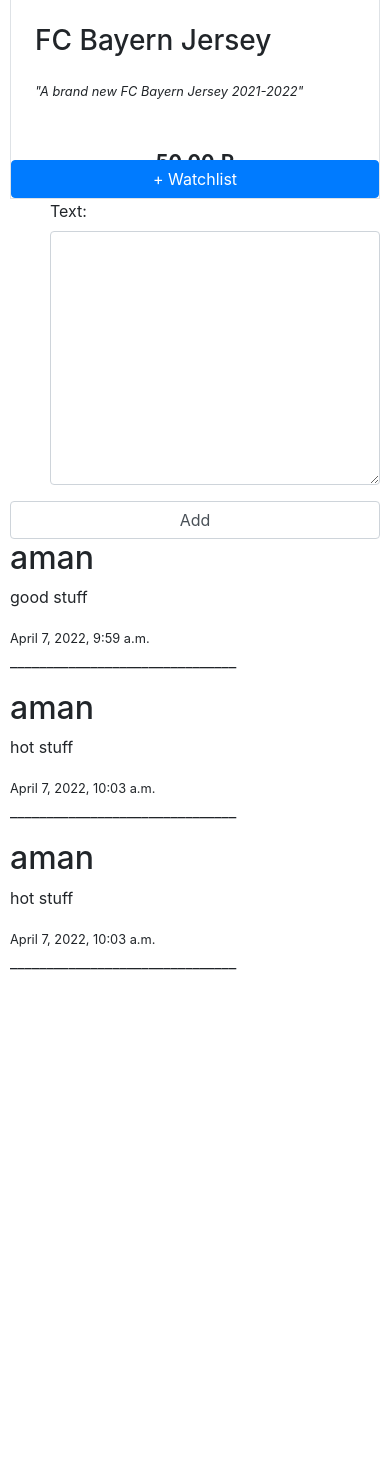
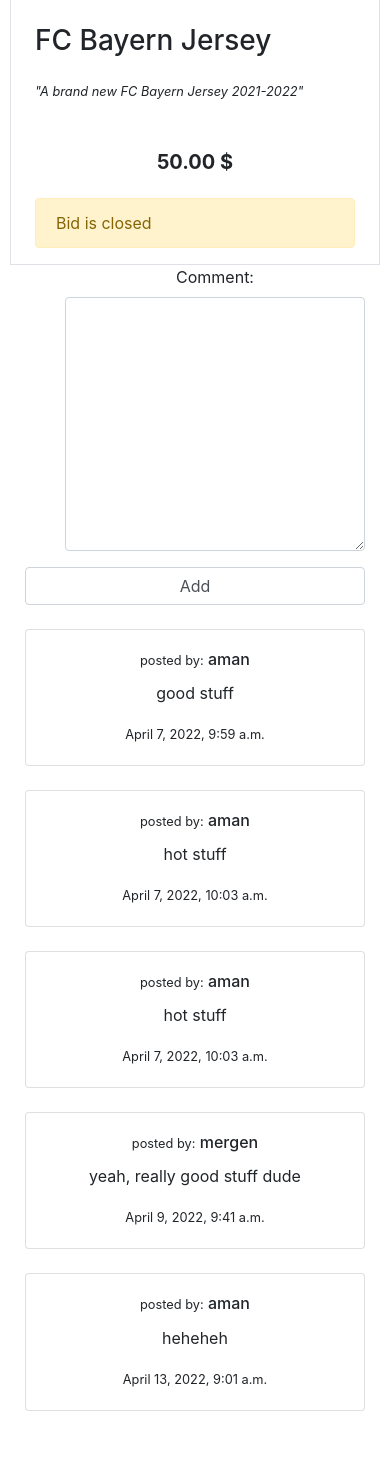
Before and after one commit to MerBerd/commerce, a Django app: page /listing/8 in a window 390 px wide. Shown: the part 475-1936 px from the top of the page. Before the commit the page ends 1445 px from the top, so only its background shows below. Run offline with Django 3.2, Linux system fonts and the light colour scheme; a user stored in the database is signed in; data comes from the database, SQL or seed files in the repository; some libraries are stand-ins or nearby versions.

Commit message:
not beatified version

```diff
--- a/auctions/admin.py
+++ b/auctions/admin.py
@@ -1,7 +1,11 @@
 from django.contrib import admin
-from .models import Listings, Category
+from .models import Listings, Category, Bid, Comment
 
 # Register your models here.
 admin.site.register(Listings)
 
 admin.site.register(Category)
+
+admin.site.register(Bid)
+
+admin.site.register(Comment)
--- a/auctions/forms.py
+++ b/auctions/forms.py
@@ -1,7 +1,7 @@
 from django import forms
 from django.forms import widgets
 
-from .models import Category, Listings, Comment
+from .models import Bid, Listings, Comment
 
 class NewListingForm(forms.ModelForm):
     class Meta:
@@ -18,7 +18,15 @@
 class CommentForm(forms.ModelForm):
     class Meta:
         model = Comment
-        fields = ['Text']
+        fields = ['Comment']
         widgets = {
-            'Text': widgets.Textarea(attrs={'cols' : 60, 'rows' : 10, 'class' : 'form-control'})
+            'Comment': widgets.Textarea(attrs={'cols' : 60, 'rows' : 10, 'class' : 'form-control'})
         }
+
+class BidForm(forms.ModelForm):
+    class Meta:
+        model = Bid
+        fields = ['Amount']
+        widgets = {
+            'Amount' : forms.NumberInput(attrs={'class': 'form-control'})
+        }
--- a/auctions/static/auctions/styles.css
+++ b/auctions/static/auctions/styles.css
@@ -80,3 +80,27 @@
     width: 20px;
     text-align: center;
 }
+
+#cont {
+    display: flex;
+    flex-wrap: wrap;
+}
+
+#cont > div {
+    background-color: gainsboro;
+    font-size: 20px;
+    margin: 20px;
+    padding: 20px;
+    width: 200px;
+}
+
+a:link { text-decoration: none; }
+
+
+a:visited { text-decoration: none; }
+
+
+a:hover { text-decoration: none; }
+
+
+a:active { text-decoration: none; }
--- a/auctions/templates/auctions/category.html
+++ b/auctions/templates/auctions/category.html
@@ -2,9 +2,11 @@
 
 {% block body %}
     <h2>Categories</h2>
-    <div id="container1">
+    <div id="cont">
     {% for category in categories %}
-    <a href=""><div>{{ category.name }}</div></a>
+    <div>
+    <a href="{% url 'binder' category.name %}"><div>{{ category.name }}</div></a>
+    </div>
         {% empty %}
             <h3>No categories</h3>
     {% endfor %}
--- /dev/null
+++ b/auctions/templates/auctions/includes/messages.html
@@ -0,0 +1,8 @@
+{% for message in messages %}
+  <div class="alert {{ message.tags }} alert-dismissible" role="alert">
+    <button type="button" class="close" data-dismiss="alert" aria-label="Close">
+      <span aria-hidden="true">&times;</span>
+    </button>
+    {{ message }}
+  </div>
+{% endfor %}
--- a/auctions/templates/auctions/index.html
+++ b/auctions/templates/auctions/index.html
@@ -8,7 +8,7 @@
         <a href="{% url 'listing' listing.id %}" class="text-decoration-none text-dark"><div class="card" style="width: 18rem;">
                 <img class="card-img-top imgpl" src="{{ listing.Photo }}" alt="Card image of {{ listing.Title }}">
                 <h5 class="card-title center">{{ listing.Title }}</h5>
-                <h6 class="center card-subtitle mb-2 text-muted">{{ listing.StartPrice }} $</h6>
+                <h6 class="center card-subtitle mb-2 text-muted">{{ listing.currentPrice }} $</h6>
                 <a href="#" class="btn btn-primary">to watchlist</a>
             </div></a>
         {% endif %}
--- a/auctions/templates/auctions/layout.html
+++ b/auctions/templates/auctions/layout.html
@@ -28,6 +28,9 @@
             <li class="nav-item">
                 <a class="nav-link" href="{% url 'watchlist' %}">Watchlist</a>
             </li>
+            <li class="nav-item">
+                <a class="nav-link" href="{% url 'category' %}">Category</a>
+            </li>
             {% if user.is_authenticated %}
                 <li class="nav-item">
                     <a class="nav-link" href="{% url 'logout' %}">Log Out</a>
@@ -39,9 +42,11 @@
                 <li class="nav-item">
                     <a class="nav-link" href="{% url 'register' %}">Register</a>
                 </li>
+
             {% endif %}
         </ul>
         <hr>
+        {% include 'auctions/includes/messages.html' %}
         {% block body %}
         {% endblock %}
     </body>
--- a/auctions/templates/auctions/listing.html
+++ b/auctions/templates/auctions/listing.html
@@ -7,6 +7,7 @@
     <div class="row mt-2 align-items-center">
 
         <!-- Image -->
+
         <div class="col-md-6 col-12 d-flex">
             <img style="max-height: 450px;" class="img-fluid mx-auto" src="{% if listing.Photo %}{{ listing.Photo }}{% else %}http://www.aaru.edu.jo/websites/aaru2/wp-content/plugins/learnpress/assets/images/no-image.png?Mobile=1&Source=%2F%5Flayouts%2Fmobile%2Fdispform%2Easpx%3FList%3D78b536db%252De7c7%252D45d9%252Da661%252Ddb2a2aa2fbaf%26View%3D6efc759a%252D0646%252D433c%252Dab6e%252D2f027ffe0799%26RootFolder%3D%252Fwebsites%252Faaru2%252Fwp%252Dcontent%252Fplugins%252Flearnpress%252Fassets%252Fimages%26ID%3D4786%26CurrentPage%3D1{% endif %}" alt="Photo of {{ book.Title }}">
         </div>
@@ -14,48 +15,85 @@
 
         <div class="col-md-6 col-12 border align-self-center pt-4 px-4">
 
-            <!-- Watchlist -->
-            <!---->
+
 
             <h3 class="m-0 pb-3">{{ listing.Title }}</h3>
             <p class="my-1 pb-3">
                 <small><em>"{{listing.Description}}"</em></small>
+
             </p>
 
 
             <!-- Bid section -->
             <div class="text-center my-4">
                 <h5 class="pt-2">
-                   <strong>{{listing.StartPrice}} ₽</strong>
+                   <strong>{{listing.currentPrice}} $</strong>
                 </h5>
             </div>
+            {% if listing.Active == False %}
+                <div class="alert alert-warning" role="alert">
+                    Bid is closed
+                </div>
+                {% if listing.Active == False and user == listing.winner%}
+                <div class="alert alert-success" role="alert">
+                    you won pal
+                  </div>
+                {% endif %}
+            {% elif listing.Author == request.user %}
+            <a style="text-decoration: none; color:black" href="{% url 'CloseBid' listing.id %}"><i class="fa-solid fa-circle-xmark"></i>Close</a>
+            {% else %}
                 {% if user.is_authenticated %}
                 {% if inList %}
                 <button type="button" class="btn btn-primary"><a style="text-decoration: none; color:white" href="{% url 'listingChange' listing.id %}">- Watchlist</a></button>
                 {% else %}
                 <button type="button" class="btn btn-primary"><a style="text-decoration: none; color:white" href="{% url 'listingChange' listing.id %}">+ Watchlist</a></button>
                 {% endif %}
+
+                <div class="text-center my-5">
+                    <form action="{% url 'AddBid' listing.id %}" method='POST'>
+                    {% csrf_token %}
+                    <ul style="list-style-type: none;">
+                        {% for i in bidForm %}
+                        <div class="form-group">{{ i.label_tag }} {{ i }}</li></div>
+                        {% endfor %}
+                    </ul>
+                    <input class = "form-control" type="submit" value='Add'>
+                </form></div>
+
                 {% endif %}
+            {% endif %}
+
             </div>
+
+        </div>
+        <div class="formdiv">
             {% if user.is_authenticated %}
             <form action="{% url 'listing' listing.id %}" method='POST'>
               {% csrf_token %}
                 <ul style="list-style-type: none;">
-                        {% for i in commentform%}
+                    {% for i in commentform %}
                     <div class="form-group">{{ i.label_tag }} {{ i }}</li></div>
                 {% endfor %}
                 </ul>
-                    <input class = "form-control" type="submit" value='Add'>
+                <input class = "form-control" style="text-align:center" type="submit" value='Add'>
             </form>
         {% endif %}
-                <div>
+        </div>
+        <br>
         {% for comment in comments %}
-                <h2>{{ comment.User }}</h2>
-                <p>{{ comment.Text }}</p>
-                <small>{{ comment.PostedTime}}</small>
-                <p>_______________________________</p>
-            {% endfor %}
+            <div class="row">
+                <div class="col-sm-12">
+                    <div class="card">
+                        <div class="card-body">
+                            <h6 class="card-title"><small>posted by:</small> {{ comment.User }}</h4>
+                            <p class="card-text">{{ comment.Comment }}</p>
+                            <p class="card-text"> <small>{{ comment.PostedTime}}</small></p>
                         </div>
                     </div>
+                </div>
+            </div>
+            <br>
+        {% endfor %}
 
+    </div>
 {% endblock %}
--- a/auctions/urls.py
+++ b/auctions/urls.py
@@ -13,5 +13,9 @@
     path("listing/<int:listing_id>", views.listing, name="listing"),
     path("watchlistChange/<int:listing_id>", views.listingChange, name="listingChange"),
     path("watchlist", views.watchlist, name="watchlist"),
-    path("removeWatchlist/<int:listing_id>", views.removeWatchlist, name="removeWatchlist")
+    path("removeWatchlist/<int:listing_id>", views.removeWatchlist, name="removeWatchlist"),
+    path("category", views.category, name="category"),
+    path("category/<str:category>", views.binder, name="binder"),
+    path("AddBid/<int:listing_id>", views.AddBid, name="AddBid"),
+    path("CloseBid/<int:listing_id>", views.CloseBid, name="CloseBid")
 ]
--- a/auctions/views.py
+++ b/auctions/views.py
@@ -5,9 +5,10 @@
 from django.shortcuts import render
 from django.urls import reverse
 from django.contrib.auth.decorators import login_required
+from django.contrib import messages
 
-from .models import User, Listings, Comment
-from .forms import NewListingForm, CommentForm
+from .models import User, Listings, Comment, Category, Bid
+from .forms import NewListingForm, CommentForm, BidForm
 
 
 def index(request):
@@ -98,6 +99,7 @@
 
 
     commentform = CommentForm()
+    bidForm = BidForm()
     comments = Comment.objects.filter(Listing = listing)
     user = request.user
     if user.is_authenticated:
@@ -110,7 +112,8 @@
             "inList" : inList,
             "sth" : sth,
             "comments" : comments,
-            "commentform" : commentform
+            "commentform" : commentform,
+            "bidForm" : bidForm
         })
 
 @login_required(login_url='login')
@@ -139,3 +142,41 @@
     user.Watchlist.remove(listing)
 
     return HttpResponseRedirect(reverse("watchlist"))
+
+def category(request):
+    categories = Category.objects.all()
+    return render(request, "auctions/category.html", {"categories" : categories})
+
+def binder(request, category):
+
+    category = Category.objects.get(name=category)
+
+    listings = Listings.objects.filter(Category=category)
+    return render(request, "auctions/index.html",{
+        "listings" : listings
+    })
+
+@login_required(login_url='login')
+def AddBid(request, listing_id):
+    listing = Listings.objects.get(pk=listing_id)
+    if request.method == "POST":
+        bidForm = BidForm(request.POST)
+        if bidForm.is_valid():
+            bidForm.instance.Listing = listing
+            bidForm.instance.User = request.user
+            if bidForm.instance.Amount > listing.currentPrice():
+                bidForm.save()
+                messages.success(request, 'Bid added')
+                return HttpResponseRedirect(reverse("listing", args=(listing_id,)))
+            else:
+                messages.error(request, 'place a bid higher than the current one')
+
+                return HttpResponseRedirect(reverse("listing", args=(listing_id,)))
+
+@login_required(login_url='login')
+def CloseBid(request, listing_id):
+    listing = Listings.objects.get(pk=listing_id)
+    listing.Active = False
+    listing.save()
+    messages.success(request, 'Bid closed')
+    return HttpResponseRedirect(reverse("listing", args=(listing_id,)))
```
Also changed, not shown: auctions/models.py (+11 -4 lines), commerce/settings.py (+11 -0 lines), auctions/migrations/0007_rename_text_comment_comment.py (added), db.sqlite3. Lines whose indentation alone changed are shown as unchanged.
